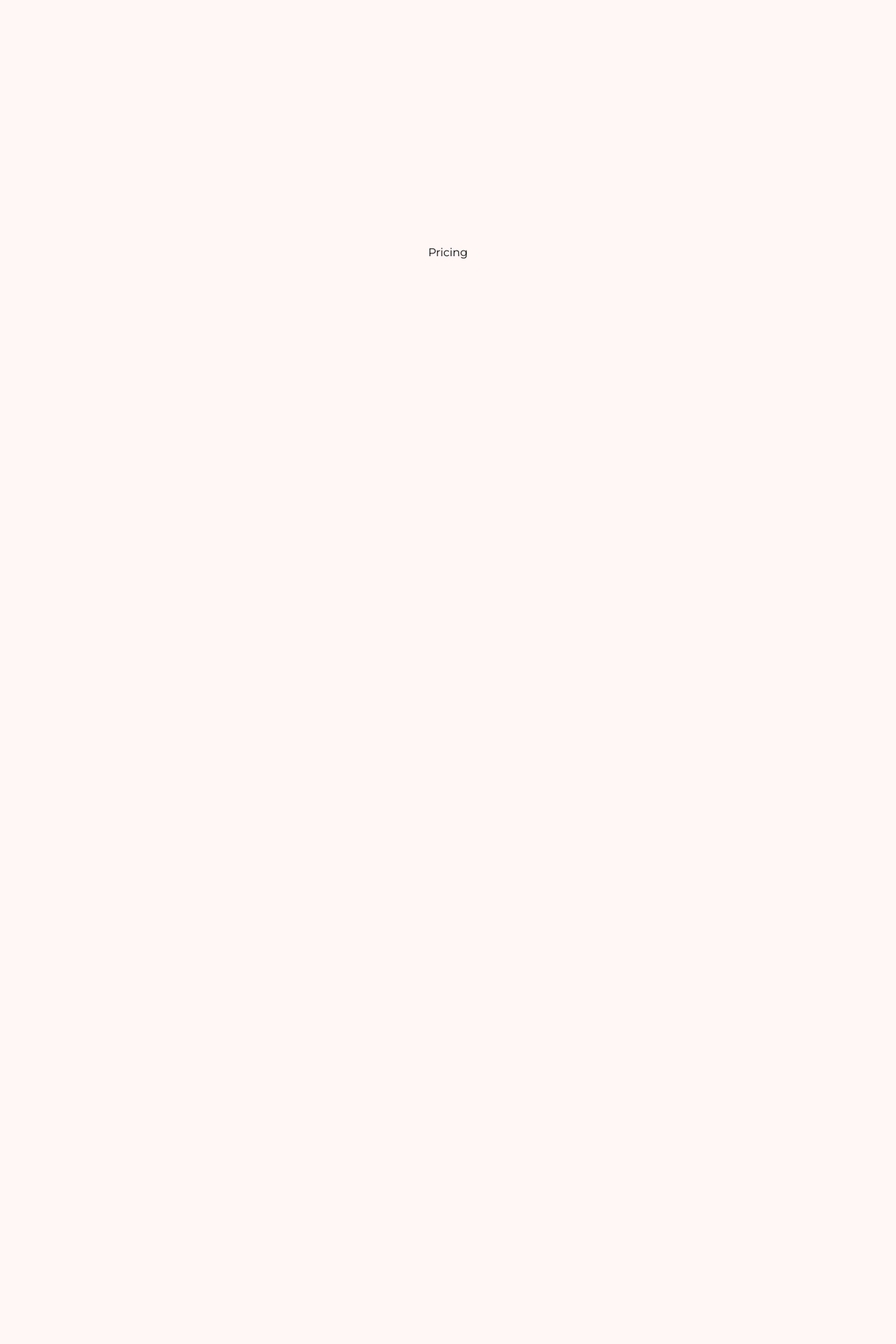
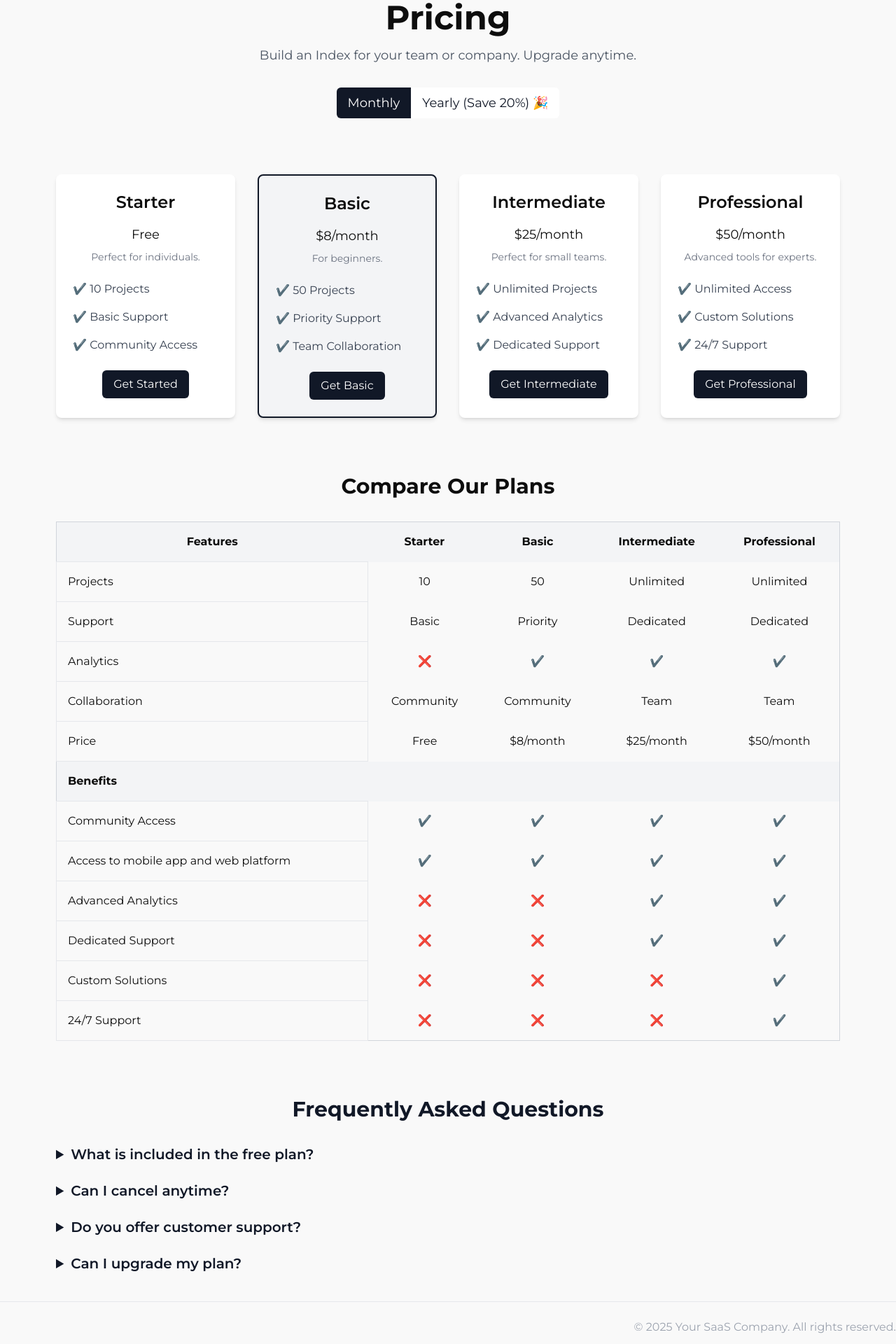
Before and after one commit to ilyaszk/auth-next, a Next.js app: page /pricing in a window 1280 px wide. Shown: the part 120-2040 px from the top of the page at 70% size. Before the commit the page ends 881 px from the top, so only its background shows below. Built offline with nearby package versions, Linux system fonts and the light colour scheme; no server answers.

Commit message:
<feat>(pricing) pricing page

```diff
--- /dev/null
+++ b/src/app/components/footer-site.tsx
@@ -0,0 +1,7 @@
+export default function FooterSite() {
+  return (
+    <footer className='bg-background container mx-auto border-t py-6 text-right text-gray-400'>
+      <p>© 2025 Your SaaS Company. All rights reserved.</p>
+    </footer>
+  );
+}
--- a/src/app/layout.tsx
+++ b/src/app/layout.tsx
@@ -6,6 +6,7 @@ import Navbar from '@/app/components/navbar';
 import { ClerkProvider } from '@clerk/nextjs';
 import type { Metadata } from 'next';
 import { Montserrat } from 'next/font/google';
+import FooterSite from './components/footer-site';
 
 const montserrat = Montserrat({ subsets: ['latin'] });
 export const metadata: Metadata = {
@@ -22,10 +23,11 @@ export default async function RootLayout({
     <ClerkProvider>
       <html lang='en'>
         <body
-          className={`antialiased ${montserrat.className} bg-primary text-secondary`}
+          className={`antialiased ${montserrat.className} bg-background text-secondary`}
         >
           <Navbar />
           {children}
+          <FooterSite />
         </body>
       </html>
     </ClerkProvider>
--- a/src/app/page.tsx
+++ b/src/app/page.tsx
@@ -1,20 +1,20 @@
-import { currentUser } from "@clerk/nextjs/server";
+import { currentUser } from '@clerk/nextjs/server';
 
 export default async function Home() {
   const user = await currentUser();
-  let fullname = "Guest";
+  let fullname = 'Guest';
 
   if (user) {
     const { firstName, lastName } = user;
-    fullname = (firstName ? `${firstName} ` : "") + (lastName ? lastName : "");
-    if (!fullname) fullname = "User";
+    fullname = (firstName ? `${firstName} ` : '') + (lastName ? lastName : '');
+    if (!fullname) fullname = 'User';
   }
 
   return (
-    <main className="max-w-6xl mx-auto pt-8">
-      <h1 className="inline-flex gap-1 text-lg">
+    <main className='mx-auto max-w-6xl pt-8'>
+      <h1 className='inline-flex gap-1 text-lg'>
         Welcome back,
-        <span className="font-semibold">{fullname}</span>
+        <span className='text-tertiary font-semibold'>{fullname}</span>
       </h1>
     </main>
   );
--- /dev/null
+++ b/src/app/pricing/compare-table-section.tsx
@@ -0,0 +1,85 @@
+export default function CompareTablSection() {
+  const pricingData = {
+    headers: ['Features', 'Starter', 'Basic', 'Intermediate', 'Professional'],
+    rows: [
+      { feature: 'Projects', values: ['10', '50', 'Unlimited', 'Unlimited'] },
+      {
+        feature: 'Support',
+        values: ['Basic', 'Priority', 'Dedicated', 'Dedicated'],
+      },
+      { feature: 'Analytics', values: ['❌', '✔️', '✔️', '✔️'] },
+      {
+        feature: 'Collaboration',
+        values: ['Community', 'Community', 'Team', 'Team'],
+      },
+      {
+        feature: 'Price',
+        values: ['Free', '$8/month', '$25/month', '$50/month'],
+      },
+    ],
+    benefits: [
+      { feature: 'Community Access', values: ['✔️', '✔️', '✔️', '✔️'] },
+      {
+        feature: 'Access to mobile app and web platform',
+        values: ['✔️', '✔️', '✔️', '✔️'],
+      },
+      { feature: 'Advanced Analytics', values: ['❌', '❌', '✔️', '✔️'] },
+      { feature: 'Dedicated Support', values: ['❌', '❌', '✔️', '✔️'] },
+      { feature: 'Custom Solutions', values: ['❌', '❌', '❌', '✔️'] },
+      { feature: '24/7 Support', values: ['❌', '❌', '❌', '✔️'] },
+    ],
+  };
+  return (
+    <section className='mx-auto max-w-6xl px-4 py-10'>
+      <h2 className='text-center text-3xl font-bold'>Compare Our Plans</h2>
+      <div className='mt-8 overflow-x-auto'>
+        <table className='w-full border-collapse border border-gray-300'>
+          <thead>
+            <tr className='bg-gray-100'>
+              {pricingData.headers.map((header, index) => (
+                <th key={index} className='p-4 text-center'>
+                  {header}
+                </th>
+              ))}
+            </tr>
+          </thead>
+          <tbody>
+            {/* Regular rows */}
+            {pricingData.rows.map((row, rowIndex) => (
+              <tr key={rowIndex}>
+                <td className='border p-4'>{row.feature}</td>
+                {row.values.map((value, valueIndex) => (
+                  <td key={valueIndex} className='p-4 text-center'>
+                    {value}
+                  </td>
+                ))}
+              </tr>
+            ))}
+
+            {/* Separator for benefits */}
+            <tr className='bg-gray-100'>
+              <th
+                className='p-4 text-left'
+                colSpan={pricingData.headers.length}
+              >
+                Benefits
+              </th>
+            </tr>
+
+            {/* Benefits rows */}
+            {pricingData.benefits.map((benefit, benefitIndex) => (
+              <tr key={benefitIndex}>
+                <td className='border p-4'>{benefit.feature}</td>
+                {benefit.values.map((value, valueIndex) => (
+                  <td key={valueIndex} className='p-4 text-center'>
+                    {value}
+                  </td>
+                ))}
+              </tr>
+            ))}
+          </tbody>
+        </table>
+      </div>
+    </section>
+  );
+}
--- /dev/null
+++ b/src/app/pricing/faq-section.tsx
@@ -0,0 +1,40 @@
+export default function FaqSection() {
+  const data: { question: string; answer: string }[] = [
+    {
+      question: 'What is included in the free plan?',
+      answer: 'The free plan includes 10 projects and basic support.',
+    },
+    {
+      question: 'Can I cancel anytime?',
+      answer: 'Yes, you can cancel or change your plan at any time.',
+    },
+    {
+      question: 'Do you offer customer support?',
+      answer: 'Yes, our customer support team is available 24/7 to assist you.',
+    },
+    {
+      question: 'Can I upgrade my plan?',
+      answer:
+        'Yes, you can upgrade your plan at any time, and we will adjust the billing accordingly.',
+    },
+  ];
+  return (
+    <section className='py-10'>
+      <div className='mx-auto max-w-6xl px-4 text-center'>
+        <h2 className='text-3xl font-bold text-gray-900'>
+          Frequently Asked Questions
+        </h2>
+        <div className='mt-8 space-y-6 text-left'>
+          {data.map((faq, index) => (
+            <details key={index} className='group'>
+              <summary className='cursor-pointer text-xl font-semibold text-gray-900 group-hover:text-purple-700'>
+                {faq.question}
+              </summary>
+              <p className='ml-4 mt-2 text-gray-600'>{faq.answer}</p>
+            </details>
+          ))}
+        </div>
+      </div>
+    </section>
+  );
+}
--- a/src/app/pricing/page.tsx
+++ b/src/app/pricing/page.tsx
@@ -1,9 +1,19 @@
+'use client';
+import CompareTableSection from './compare-table-section';
+import FaqSection from './faq-section';
+import PlanSection from './plan-section';
+
 export default function Pricing() {
   return (
-    <main className='flex min-h-screen w-full items-center justify-between'>
-      <div className='mx-auto'>
-        <h1>Pricing</h1>
-      </div>
+    <main>
+      {/* Header Section */}
+      <PlanSection />
+
+      {/* Comparison Table */}
+      <CompareTableSection />
+
+      {/* FAQ Section */}
+      <FaqSection />
     </main>
   );
 }
--- /dev/null
+++ b/src/app/pricing/plan-section.tsx
@@ -0,0 +1,122 @@
+import { useState } from 'react';
+
+export default function PlanSection() {
+  const [activePlan, setActivePlan] = useState<number | null>(2);
+  const [monthly, setMonthly] = useState<boolean>(true);
+
+  const pricingData: Array<{
+    id: number;
+    title: string;
+    priceMonth: string;
+    priceYear: string;
+    description: string;
+    features: string[];
+    buttonText: string;
+  }> = [
+    {
+      id: 1,
+      title: 'Starter',
+      priceMonth: 'Free',
+      priceYear: 'Free',
+      description: 'Perfect for individuals.',
+      features: ['10 Projects', 'Basic Support', 'Community Access'],
+      buttonText: 'Get Started',
+    },
+    {
+      id: 2,
+      title: 'Basic',
+      priceMonth: '$8/month',
+      priceYear: '$80/year (Save $16)',
+      description: 'For beginners.',
+      features: ['50 Projects', 'Priority Support', 'Team Collaboration'],
+      buttonText: 'Get Basic',
+    },
+    {
+      id: 3,
+      title: 'Intermediate',
+      priceMonth: '$25/month',
+      priceYear: '$250/year (Save $50)',
+      description: 'Perfect for small teams.',
+      features: [
+        'Unlimited Projects',
+        'Advanced Analytics',
+        'Dedicated Support',
+      ],
+      buttonText: 'Get Intermediate',
+    },
+    {
+      id: 4,
+      title: 'Professional',
+      priceMonth: '$50/month',
+      priceYear: '$500/year (Save $100)',
+      description: 'Advanced tools for experts.',
+      features: ['Unlimited Access', 'Custom Solutions', '24/7 Support'],
+      buttonText: 'Get Professional',
+    },
+  ];
+
+  return (
+    <>
+      <section className='py-10 text-center'>
+        <h1 className='text-5xl font-bold'>Pricing</h1>
+        <p className='mt-4 text-lg text-gray-600'>
+          Build an Index for your team or company. Upgrade anytime.
+        </p>
+        {/* button group */}
+        <div className='mt-8 flex justify-center text-lg'>
+          <button
+            className={`rounded-l-md px-4 py-2 ${
+              monthly ? 'bg-gray-900 text-white' : 'bg-white text-gray-900'
+            }`}
+            onClick={() => setMonthly(true)}
+          >
+            Monthly
+          </button>
+          <button
+            className={`rounded-r-md px-4 py-2 ${
+              !monthly ? 'bg-gray-900 text-white' : 'bg-white text-gray-900'
+            }`}
+            onClick={() => setMonthly(false)}
+          >
+            Yearly (Save 20%) 🎉
+          </button>
+        </div>
+      </section>
+
+      <section className='mx-auto grid max-w-6xl grid-cols-1 gap-8 px-4 py-10 md:grid-cols-4'>
+        {pricingData.map((plan) => (
+          <div
+            key={plan.id}
+            className={`rounded-lg p-6 text-center shadow-md ${
+              activePlan === plan.id
+                ? 'border-2 border-gray-900 bg-gray-100'
+                : 'bg-white'
+            }`}
+            onClick={() => setActivePlan(plan.id)}
+          >
+            <h2 className='text-2xl font-semibold'>{plan.title}</h2>
+            <div className='mt-4 text-lg'>
+              {monthly ? (
+                <p> {plan.priceMonth}</p>
+              ) : (
+                <div>
+                  <p className='text-red-400 line-through'>{plan.priceMonth}</p>
+                  <p> {plan.priceYear}</p>
+                </div>
+              )}
+            </div>
+            <p className='mt-2 text-sm text-gray-500'>{plan.description}</p>
+            <ul className='mt-6 space-y-4 text-left text-gray-700'>
+              {plan.features.map((feature, index) => (
+                <li key={index}>✔️ {feature}</li>
+              ))}
+            </ul>
+            <button className='mt-6 rounded-md bg-gray-900 px-4 py-2 text-white hover:bg-gray-700'>
+              {plan.buttonText}
+            </button>
+          </div>
+        ))}
+      </section>
+    </>
+  );
+}
--- a/tailwind.config.ts
+++ b/tailwind.config.ts
@@ -9,9 +9,10 @@ export default {
   theme: {
     extend: {
       colors: {
-        primary: '#FFF6F6',
+        primary: '#f3f4f6',
         secondary: '#0D0D0D',
-        tertiary: '#FFB7B1',
+        tertiary: '#a19f9f',
+        background: '#F9F9F9',
       },
       screens: {
         '@810': '810px',
```
